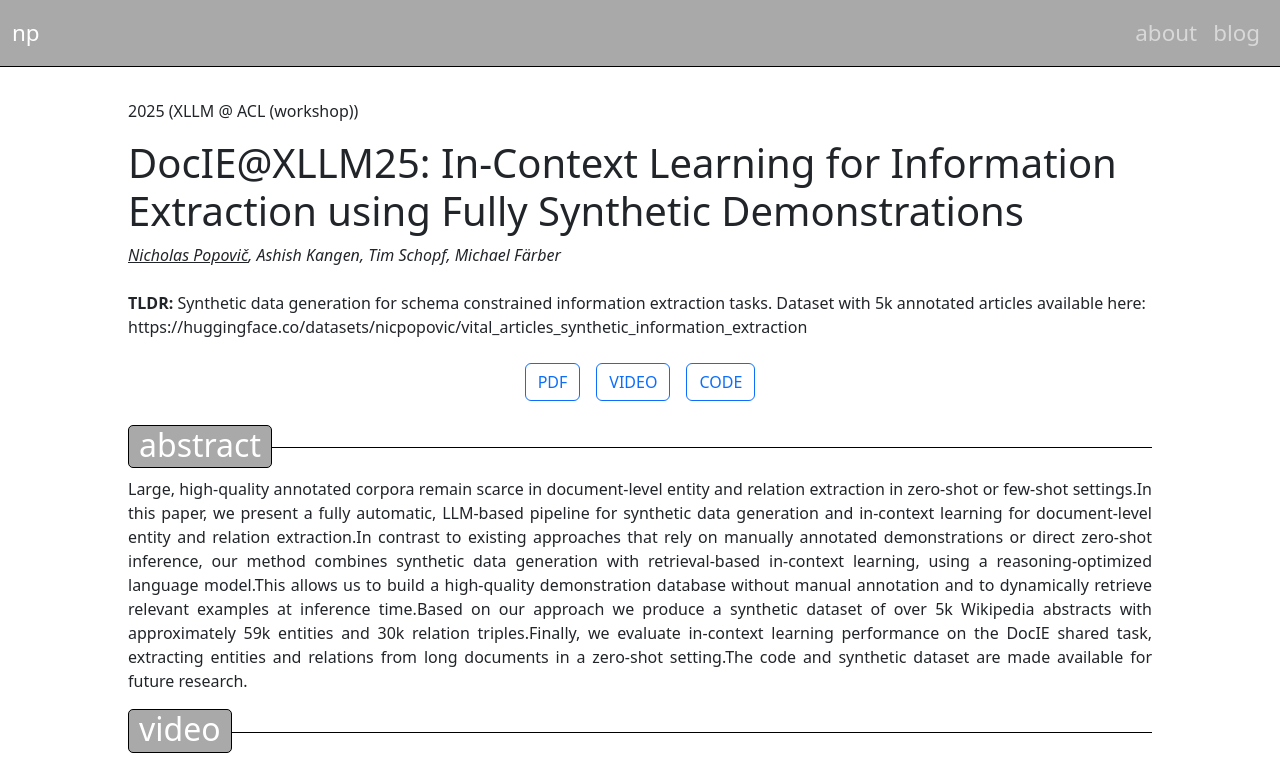
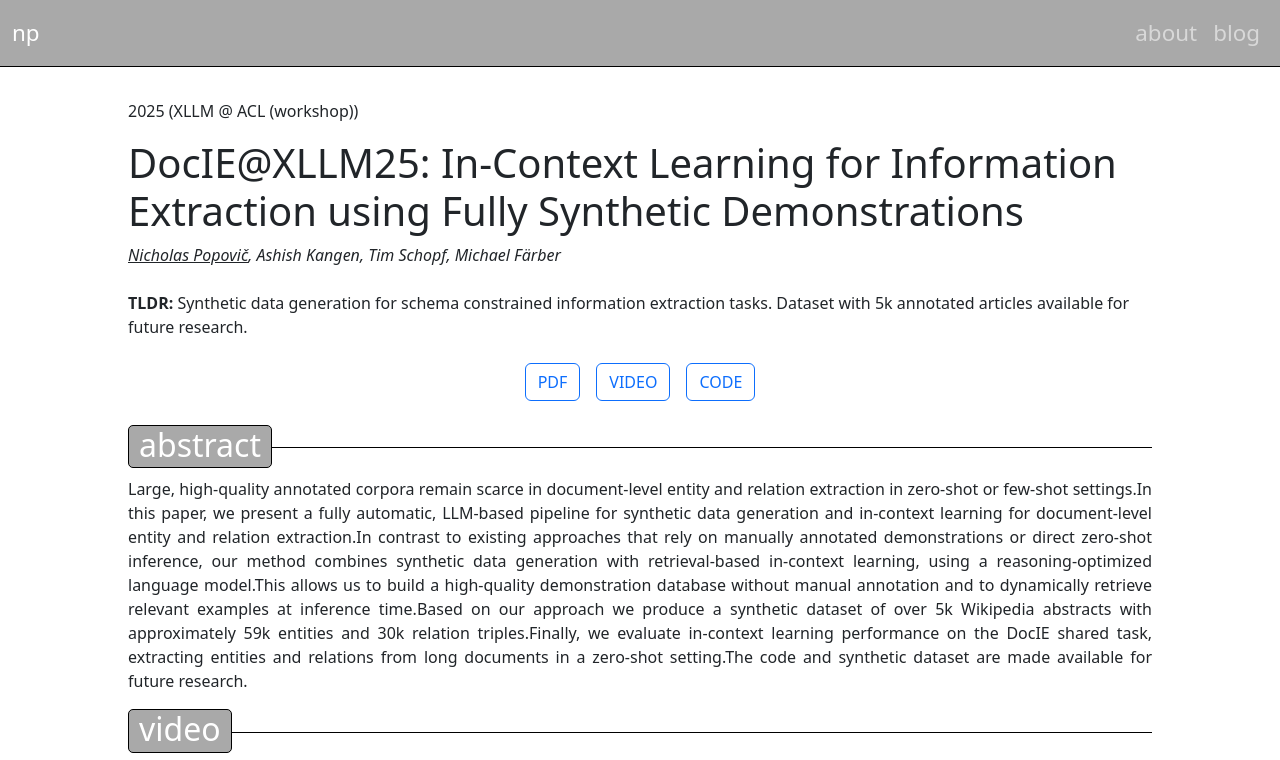
Before and after one commit to nicpopovic/nicpopovic.github.io, a Jekyll site: the page built from publications/docie.md, in a window 1280 px wide and 1252 px high. Shown: the top 760 px of the window. Built offline with Jekyll 4.4.1, drawn with Linux system fonts in a browser that asks for light colours; a script that is not in the unit is left out; grey boxes are pictures that could not be loaded.

Commit message:
removed url from tldr

```diff
--- a/_data/publications.yml
+++ b/_data/publications.yml
@@ -9,7 +9,7 @@
   video_link: "https://webresources1234.s3.eu-north-1.amazonaws.com/docie.m4v"
   "link": "/publications/docie"
   abstract: "Large, high-quality annotated corpora remain scarce in document-level entity and relation extraction in zero-shot or few-shot settings.In this paper, we present a fully automatic, LLM-based pipeline for synthetic data generation and in-context learning for document-level entity and relation extraction.In contrast to existing approaches that rely on manually annotated demonstrations or direct zero-shot inference, our method combines synthetic data generation with retrieval-based in-context learning, using a reasoning-optimized language model.This allows us to build a high-quality demonstration database without manual annotation and to dynamically retrieve relevant examples at inference time.Based on our approach we produce a synthetic dataset of over 5k Wikipedia abstracts with approximately 59k entities and 30k relation triples.Finally, we evaluate in-context learning performance on the DocIE shared task, extracting entities and relations from long documents in a zero-shot setting.The code and synthetic dataset are made available for future research."
-  tldr: "Synthetic data generation for schema constrained information extraction tasks. Dataset with 5k annotated articles available here: https://huggingface.co/datasets/nicpopovic/vital_articles_synthetic_information_extraction"
+  tldr: "Synthetic data generation for schema constrained information extraction tasks. Dataset with 5k annotated articles available for future research."
 
 
 - title: "Kaleidoscope: In-language Exams for Massively Multilingual Vision Evaluation"
```
